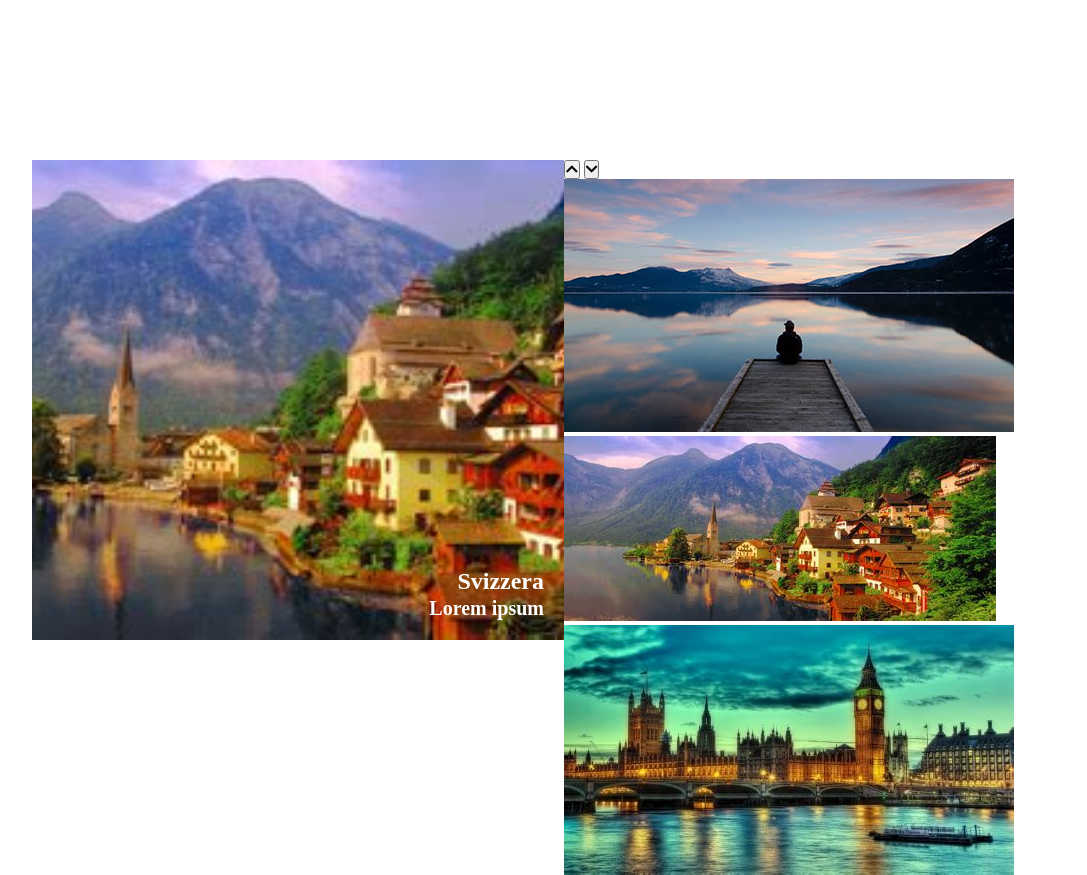
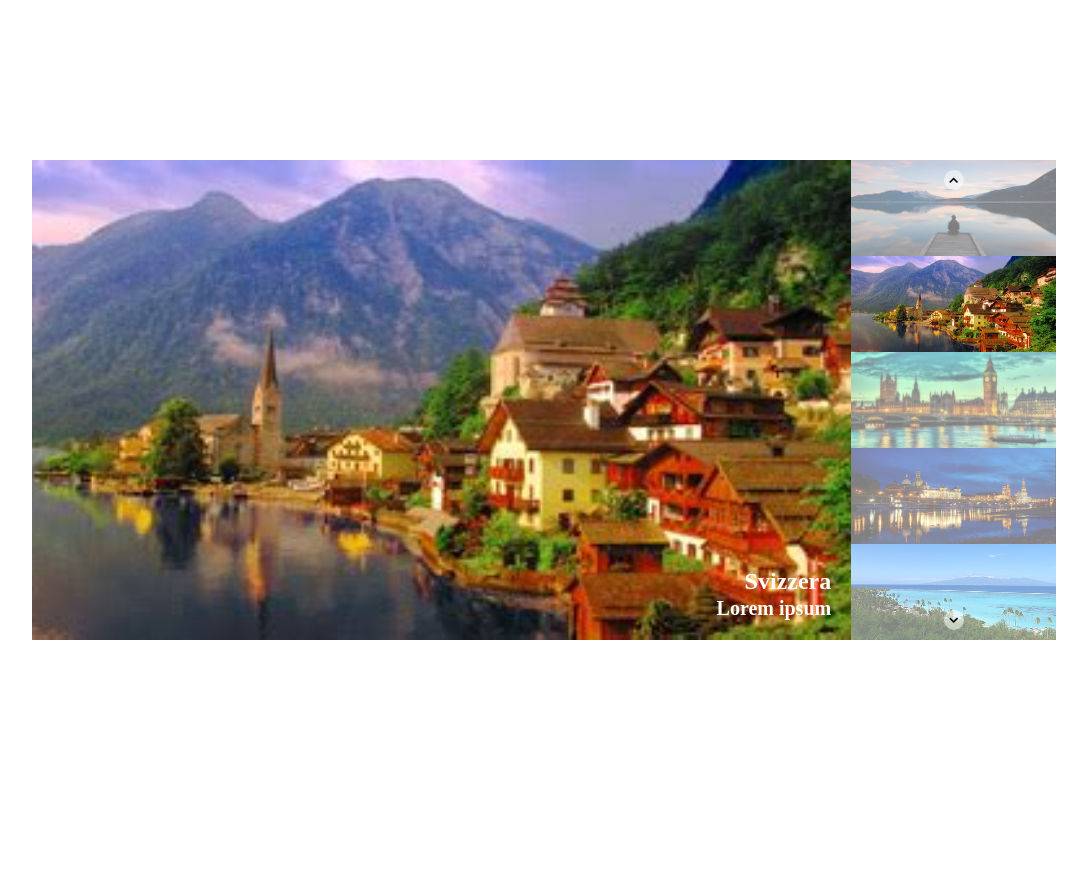
Before and after one commit to AliceColombari/js-array-carousel, a plain HTML site: page MILESTONE_1/index.html in a window 1280 px wide. Shown: the top 875 px of the page, without its empty margins (96-1183 px from the left). After the commit the page ends 800 px from the top, so only its background shows below. Drawn offline with Linux system fonts and the light colour scheme.

Commit message:
posizionamento frecce + container right

```diff
--- a/MILESTONE_1/index.html
+++ b/MILESTONE_1/index.html
@@ -52,9 +52,10 @@
             <div class="container-right">
 
                 <!-- frecce -->
-                <button class="top"><i class="fas fa-chevron-up"></i></button>
-                <button class="bottom"><i class="fas fa-chevron-down"></i></button>
-
+                <div class="frecce">
+                    <button class="top"><i class="fas fa-chevron-up"></i></button>
+                    <button class="bottom"><i class="fas fa-chevron-down"></i></button>
+                </div>
                 <!-- qua ci vanno tutte le miniature delle foto -->
                 <div class="thumbnails">
                     <img src="img/01.jpg" alt="foto_1">
--- a/MILESTONE_1/style.css
+++ b/MILESTONE_1/style.css
@@ -59,3 +59,63 @@
     font-size: 20px;
     padding-top: 2px;
 }
+
+
+
+/* image right */
+.container-right {
+    width: 20%;
+    height: 100%;
+    position: relative;
+}
+
+/* miniature delle foto */
+.thumbnails {
+    width: 100%;
+    height: 20%;
+}
+
+.thumbnails img {
+    width: 100%;
+    height: 100%;
+    object-fit: cover;
+    opacity: 0.5;
+}
+
+.thumbnails.active img {
+    opacity: 1;
+}
+
+/* frecce */
+.top, .bottom {
+    /* posizionamento */
+    position: absolute;
+    left: 50%;
+    transform: translate(-50%, 0);
+    display: flex;
+    justify-content: center;
+    align-items: center;
+     /* stilizzazione */
+    width: 20px;
+    height: 20px;
+    border: none;
+    border-radius: 50%;
+    font-size: 10px;
+    cursor: pointer;
+    background-color: rgba(255, 255, 255, 0.5);
+    color: rgb(0, 0, 0);
+
+    z-index: 9999;
+}
+
+.top {
+    top: 10px;
+}
+
+.bottom {
+    bottom: 10px;
+}
+
+.top:hover, .bottom:hover {
+    background-color: rgba(255, 255, 255, 0.5);
+}
```
